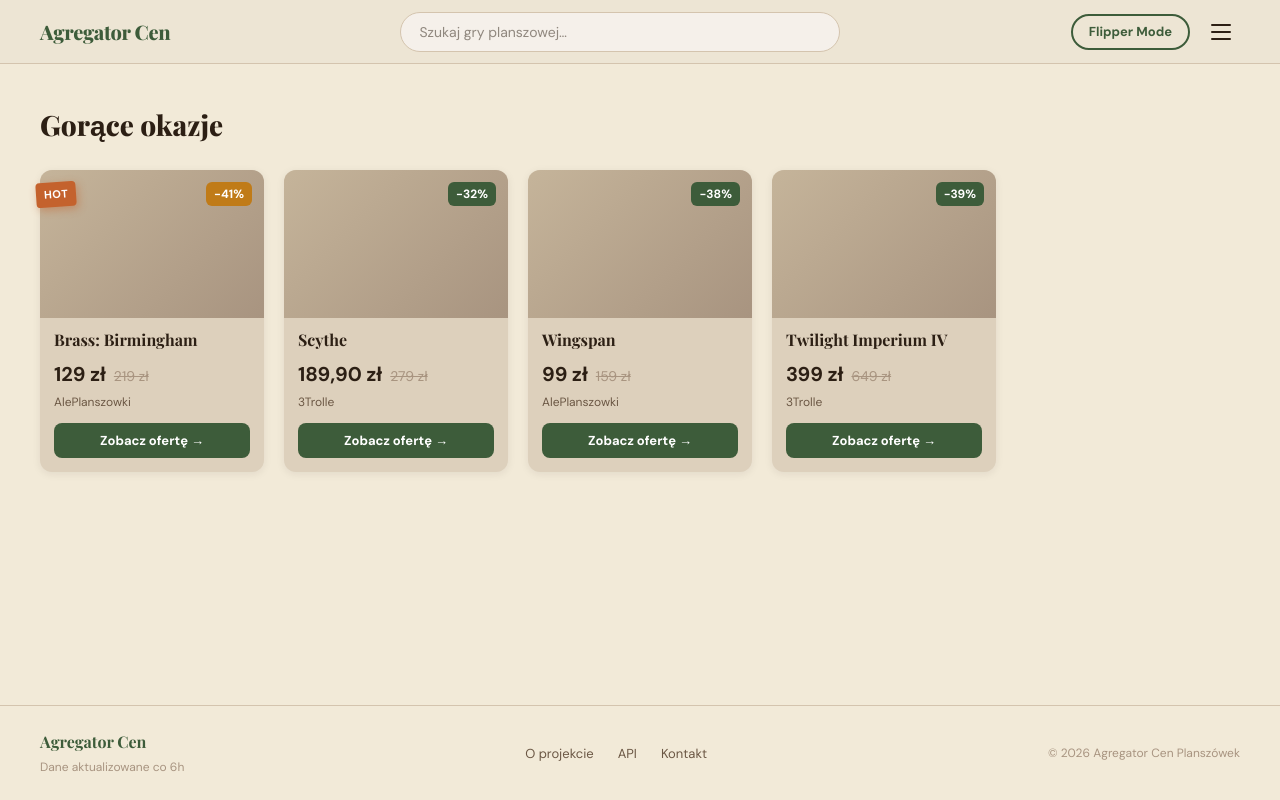
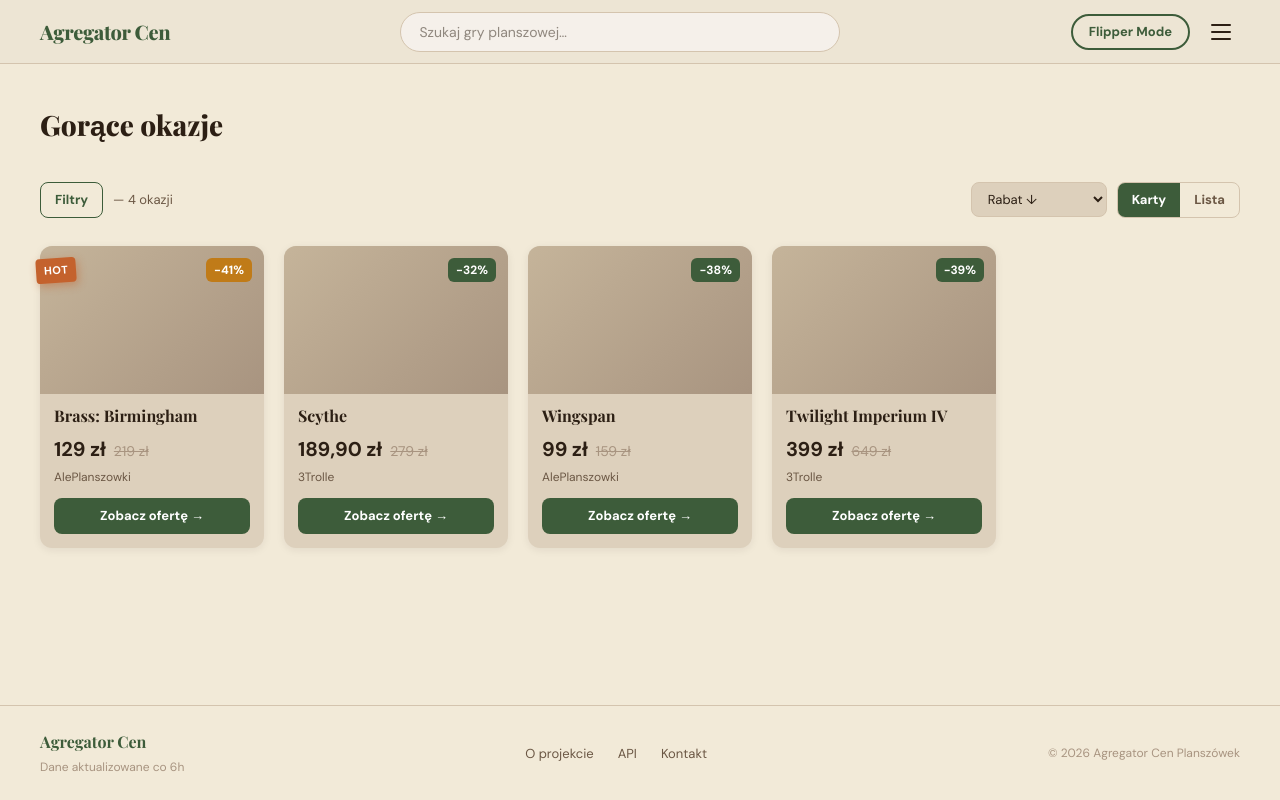
Before and after one commit to Herobrines2912/agregator-planszowkowy, a Next.js app in the folder web/: page / in a window 1280 px wide. Built offline with nearby package versions, Linux system fonts and the light colour scheme.

Commit message:
feat: Story 3.4 — FilterBar, view toggle, sort dropdown (17 tests passing)

```diff
--- a/web/src/app/page.tsx
+++ b/web/src/app/page.tsx
@@ -1,4 +1,6 @@
+import { Suspense } from 'react'
 import { DealCard } from '@/components/DealCard'
+import { FilterBar } from '@/components/FilterBar'
 
 const mockDeals = [
   {
@@ -53,6 +55,11 @@ export default function HomePage() {
       >
         Gorące okazje
       </h2>
+
+      <Suspense>
+        <FilterBar resultCount={mockDeals.length} />
+      </Suspense>
+
       <div
         style={{
           display: 'grid',
--- /dev/null
+++ b/web/src/components/FilterBar.tsx
@@ -0,0 +1,226 @@
+'use client'
+
+import { useRouter, useSearchParams } from 'next/navigation'
+
+type SortOption = 'discount' | 'price-asc' | 'price-desc' | 'popularity'
+
+const SORT_LABELS: Record<SortOption, string> = {
+  discount: 'Rabat ↓',
+  'price-asc': 'Cena rosnąco',
+  'price-desc': 'Cena malejąco',
+  popularity: 'Popularność',
+}
+
+const TYPE_LABELS: Record<string, string> = {
+  base: 'Gra bazowa',
+  expansion: 'Dodatek',
+}
+
+export interface FilterBarProps {
+  resultCount: number
+}
+
+export function FilterBar({ resultCount }: FilterBarProps) {
+  const router = useRouter()
+  const searchParams = useSearchParams()
+
+  const typeParam = searchParams.get('type')
+  const playersParam = searchParams.get('players')
+  const viewParam = searchParams.get('view') ?? 'cards'
+  const sortParam = (searchParams.get('sort') ?? 'discount') as SortOption
+
+  const activeTags: { key: string; label: string }[] = []
+  if (typeParam) activeTags.push({ key: 'type', label: TYPE_LABELS[typeParam] ?? typeParam })
+  if (playersParam) activeTags.push({ key: 'players', label: `Dla ${playersParam} graczy` })
+
+  const filterCount = activeTags.length
+
+  function removeFilter(key: string) {
+    const params = new URLSearchParams(searchParams.toString())
+    params.delete(key)
+    const qs = params.toString()
+    router.replace(qs ? `?${qs}` : '?')
+  }
+
+  function setSort(sort: SortOption) {
+    const params = new URLSearchParams(searchParams.toString())
+    params.set('sort', sort)
+    router.replace(`?${params.toString()}`)
+  }
+
+  function setView(view: 'cards' | 'list') {
+    const params = new URLSearchParams(searchParams.toString())
+    if (view === 'cards') {
+      params.delete('view')
+    } else {
+      params.set('view', view)
+    }
+    const qs = params.toString()
+    router.replace(qs ? `?${qs}` : '?')
+  }
+
+  return (
+    <div
+      data-testid="filter-bar"
+      style={{
+        display: 'flex',
+        alignItems: 'center',
+        flexWrap: 'wrap',
+        gap: '10px',
+        padding: '12px 0',
+        marginBottom: '16px',
+      }}
+    >
+      {/* Przycisk Filtry — w MVP tylko wizualny wskaźnik count */}
+      <button
+        data-testid="filtry-button"
+        style={{
+          display: 'flex',
+          alignItems: 'center',
+          gap: '6px',
+          padding: '7px 14px',
+          borderRadius: '8px',
+          border: '1.5px solid #3D5C3A',
+          backgroundColor: 'transparent',
+          color: '#3D5C3A',
+          fontSize: '13px',
+          fontWeight: 600,
+          cursor: 'pointer',
+        }}
+      >
+        Filtry
+        {filterCount > 0 && (
+          <span
+            data-testid="filter-count-bubble"
+            style={{
+              display: 'inline-flex',
+              alignItems: 'center',
+              justifyContent: 'center',
+              width: '20px',
+              height: '20px',
+              borderRadius: '50%',
+              backgroundColor: '#3D5C3A',
+              color: '#fff',
+              fontSize: '11px',
+              fontWeight: 700,
+            }}
+          >
+            {filterCount}
+          </span>
+        )}
+      </button>
+
+      {/* Aktywne tagi filtrów */}
+      {activeTags.map((tag) => (
+        <span
+          key={tag.key}
+          data-testid={`filter-tag-${tag.key}`}
+          style={{
+            display: 'inline-flex',
+            alignItems: 'center',
+            gap: '6px',
+            padding: '5px 10px',
+            borderRadius: '20px',
+            backgroundColor: '#3D5C3A',
+            color: '#fff',
+            fontSize: '12px',
+            fontWeight: 600,
+          }}
+        >
+          {tag.label}
+          <button
+            data-testid={`remove-filter-${tag.key}`}
+            onClick={() => removeFilter(tag.key)}
+            aria-label={`Usuń filtr ${tag.label}`}
+            style={{
+              background: 'none',
+              border: 'none',
+              color: '#fff',
+              cursor: 'pointer',
+              padding: '0',
+              fontSize: '14px',
+              lineHeight: 1,
+            }}
+          >
+            ×
+          </button>
+        </span>
+      ))}
+
+      {/* Licznik wyników */}
+      <span
+        data-testid="result-count"
+        style={{ fontSize: '13px', color: '#6B5744' }}
+      >
+        — {resultCount} okazji
+      </span>
+
+      {/* Separator */}
+      <div style={{ flex: 1 }} />
+
+      {/* Sort dropdown */}
+      <select
+        data-testid="sort-dropdown"
+        value={sortParam}
+        onChange={(e) => setSort(e.target.value as SortOption)}
+        style={{
+          padding: '7px 12px',
+          borderRadius: '8px',
+          border: '1px solid #D4C4AE',
+          backgroundColor: '#DDD0BC',
+          color: '#2C1F14',
+          fontSize: '13px',
+          cursor: 'pointer',
+        }}
+      >
+        {(Object.entries(SORT_LABELS) as [SortOption, string][]).map(([value, label]) => (
+          <option key={value} value={value}>
+            {label}
+          </option>
+        ))}
+      </select>
+
+      {/* View toggle Karty / Lista */}
+      <div
+        data-testid="view-toggle"
+        style={{
+          display: 'flex',
+          borderRadius: '8px',
+          border: '1px solid #D4C4AE',
+          overflow: 'hidden',
+        }}
+      >
+        <button
+          data-testid="view-cards"
+          onClick={() => setView('cards')}
+          style={{
+            padding: '7px 14px',
+            border: 'none',
+            backgroundColor: viewParam === 'cards' ? '#3D5C3A' : 'transparent',
+            color: viewParam === 'cards' ? '#fff' : '#6B5744',
+            fontSize: '13px',
+            fontWeight: 600,
+            cursor: 'pointer',
+          }}
+        >
+          Karty
+        </button>
+        <button
+          data-testid="view-list"
+          onClick={() => setView('list')}
+          style={{
+            padding: '7px 14px',
+            border: 'none',
+            backgroundColor: viewParam === 'list' ? '#3D5C3A' : 'transparent',
+            color: viewParam === 'list' ? '#fff' : '#6B5744',
+            fontSize: '13px',
+            fontWeight: 600,
+            cursor: 'pointer',
+          }}
+        >
+          Lista
+        </button>
+      </div>
+    </div>
+  )
+}
```
Also changed, not shown: 1 other file (tests, documents, lock files or other folders).
